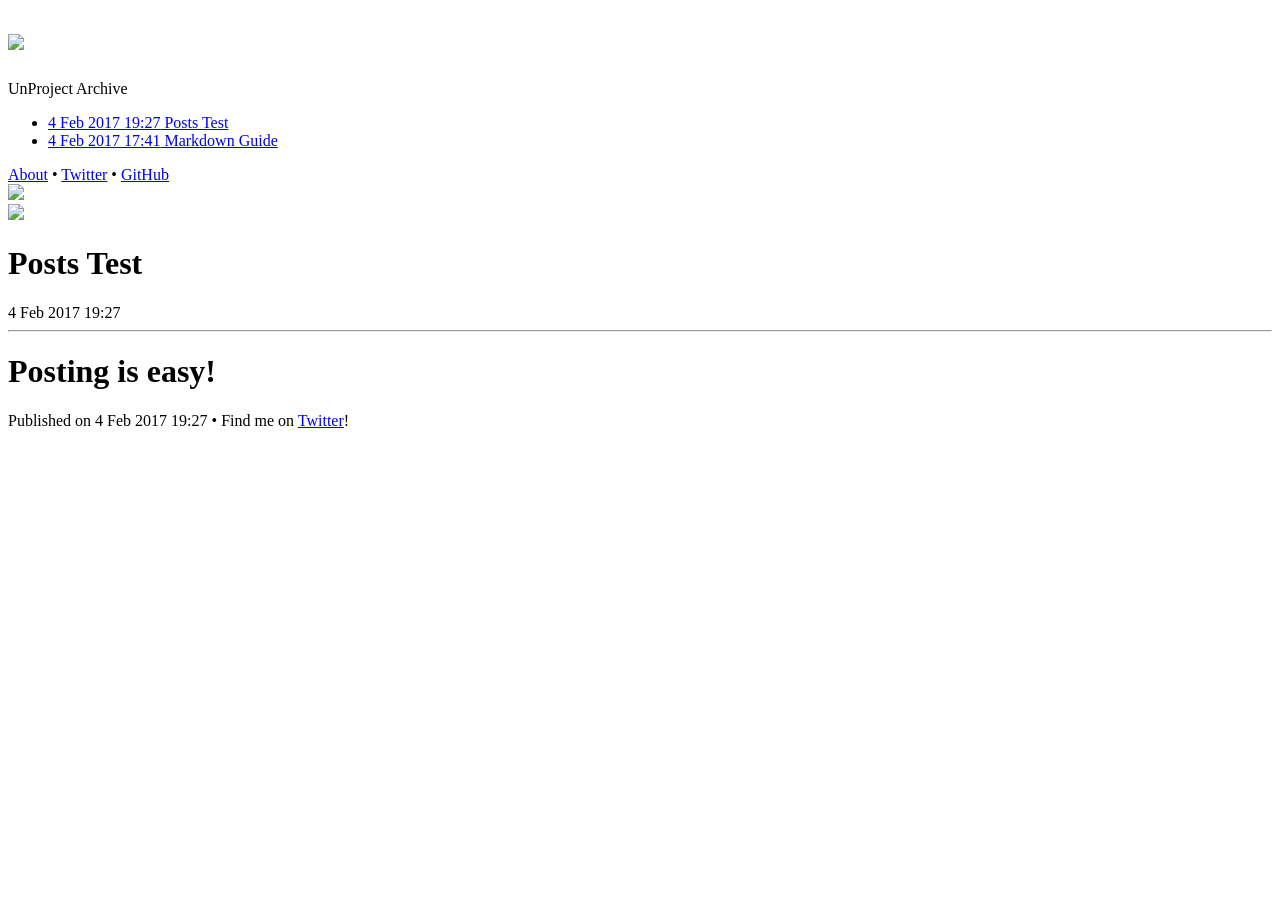
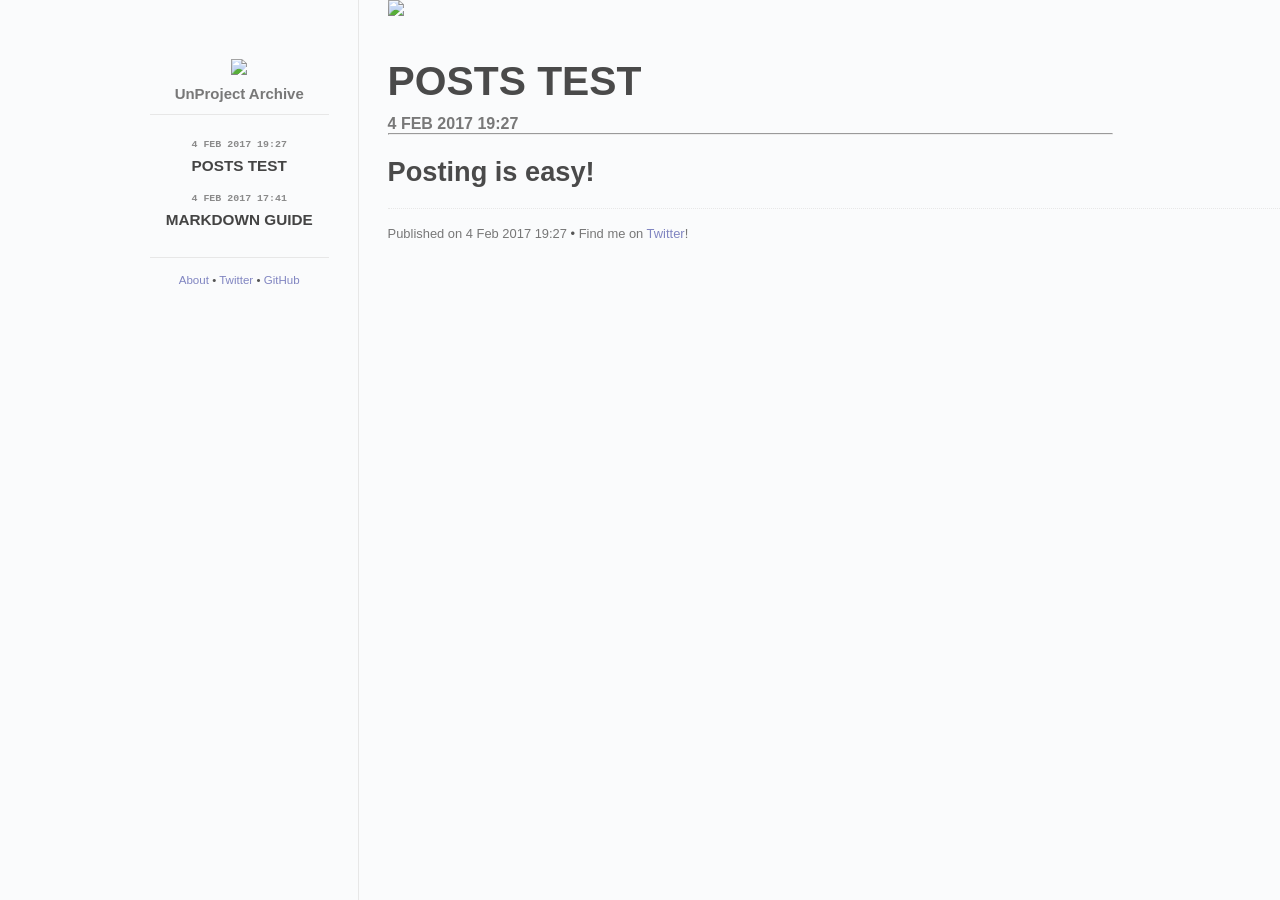
Before and after one commit to bottled-ant/UnSeen, a Jekyll site: the page built from _posts/2017-02-04-19-27-posts-test.md, in a window 1280 px wide. Built offline with Jekyll 4.4.1, drawn with Linux system fonts in a browser that asks for light colours; some web fonts are replaced.

Commit message:
getting tired !!!

```diff
--- a/_layouts/default.html
+++ b/_layouts/default.html
@@ -7,13 +7,13 @@
       <meta name="viewport" content="width=device-width">
 
       <!-- syntax highlighting CSS -->
-      <link rel="stylesheet" href="css/syntax.css">
+      <link rel="stylesheet" href="{{ site.url }}/css/syntax.css">
 
       <!-- Custom CSS -->
-      <link rel="stylesheet" href="css/main.css">
+      <link rel="stylesheet" href="{{ site.url }}/css/main.css">
 
       <!-- Responsive CSS -->
-      <link rel="stylesheet" href="css/responsive.css">
+      <link rel="stylesheet" href="{{ site.url }}/css/responsive.css">
 
       <!-- Google Fonts -->
       <link href='https://fonts.googleapis.com/css?family=Droid+Sans+Mono:300,400,700' rel='stylesheet' type='text/css'>
@@ -33,7 +33,7 @@
           <ul class="posts-list">
             {% for post in site.posts %}
               <li class="post-link">
-                <a class="post-title" href="{{ post.url | prepend: site.baseurl }}">
+                <a class="post-title" href="{{ post.url }}">
                   <span class="post-date">{{ post.date | date: "%-d %b %Y %R" }}</span>
                   {{ post.title }}
                 </a>
@@ -53,6 +53,6 @@
         {{ content }}
 
     </div>
-    <script src="scripts/responsive.js" type="text/javascript"></script>
+    <script src="{{ site.url }}/scripts/responsive.js" type="text/javascript"></script>
   </body>
 </html>
```
